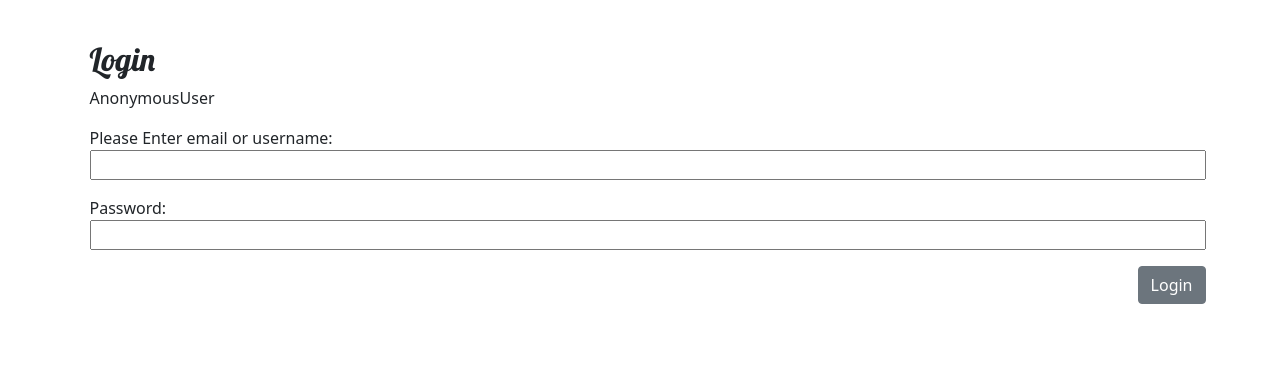
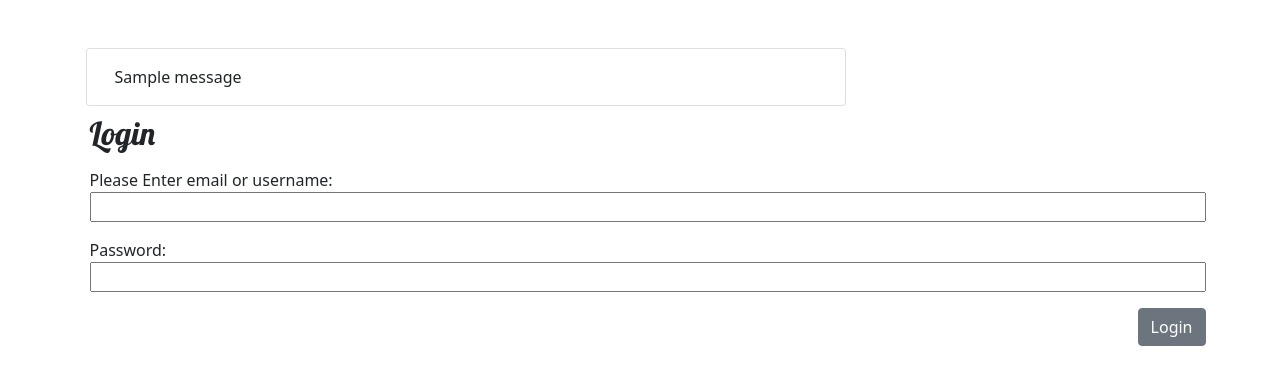
Before and after one commit to Manojkumar110/django-blog, a Django app: page /login/ in a window 1280 px wide. Shown: the part 72-457 px from the top of the page. Run offline with Django 4.2, Linux system fonts and the light colour scheme; tables that the repository leaves empty hold one stand-in row (values such as "Sample post"); one stand-in notice (Sample message) is shown.

Commit message:
show messages

```diff
--- a/djangogirls/forms.py
+++ b/djangogirls/forms.py
@@ -24,9 +24,6 @@ class RegisterForm(UserCreationForm):
         fields = ['user_profile', 'first_name', 'username', 'email',
                   'gender', 'dob', 'phone_no', 'city', 'state', 'zip_code', 'country']
 
-    # def clean_phone_no(self):
-    #     phone_no = re.
-
 
 class LoginForm(forms.Form):
     username = forms.CharField(label='Please Enter email or username')
--- a/djangogirls/templates/djangogirls/base.html
+++ b/djangogirls/templates/djangogirls/base.html
@@ -18,10 +18,11 @@
     <header class="page-header">
         <div class="container d-flex">
             <h1><a href="/">Django Girls Blog<a></h1> &nbsp; &nbsp; &nbsp; &nbsp; &nbsp; &nbsp;
-                <h1><a href="{% url 'polls:homepage' %}">Django polls<a></h1> &nbsp; &nbsp; &nbsp; &nbsp; &nbsp; &nbsp;
+            <h1><a href="{% url 'polls:homepage' %}">Django polls<a></h1> &nbsp; &nbsp; &nbsp; &nbsp; &nbsp; &nbsp;
             <h1><a href="{% url 'post_category' %}">post category<a></h1> &nbsp; &nbsp; &nbsp; &nbsp; &nbsp; &nbsp;
             {% if user.is_authenticated %}
-            <h1><a href="{% url 'userprofileview' %}">{{user.first_name}}<a></h1> &nbsp; &nbsp; &nbsp; &nbsp; &nbsp; &nbsp;
+            <h1><a href="{% url 'userprofileview' %}">{{user.first_name}}<a></h1> &nbsp; &nbsp; &nbsp; &nbsp; &nbsp;
+            &nbsp;
             <h1><a href="{% url 'userlogout' %}">logout<a></h1> &nbsp; &nbsp; &nbsp; &nbsp; &nbsp; &nbsp;
             <h1><a href="{% url 'post_new' %}">Create Post<a></h1> &nbsp; &nbsp; &nbsp; &nbsp; &nbsp; &nbsp;
             {% else %}
@@ -30,6 +31,21 @@
             {% endif %}
         </div>
     </header>
+    {% if messages %}
+    {% for message in messages %}
+    <div class="container">
+        <div class="row">
+            <div class="card col-md-8 m-2">
+                <div class="card-body">
+                    <span {% if message.tags %} class="{{message.tags}}" {% endif %}>{{message}}</span>
+                </div>
+            </div>
+        </div>
+    </div>
+
+
+    {% endfor %}
+    {% endif %}
     <main class="container">
         <div class="row">
             <div class="col">
@@ -39,4 +55,5 @@
         </div>
     </main>
 </body>
+
 </html>
--- a/djangogirls/templates/djangogirls/login.html
+++ b/djangogirls/templates/djangogirls/login.html
@@ -1,8 +1,8 @@
 {% extends 'djangogirls/base.html' %}
 {% block content %}
 <h2>Login</h2>
-<p>{{request.user}}</p>
-<form method="POST" class="post-form">{% csrf_token %}
+<p>{{msg}}</p>
+<form method="POST" class="post-form" novalidate>{% csrf_token %}
     {{ form.as_p }}
     <button type="submit" class="save btn btn-secondary">Login</button>
 </form>
--- a/djangogirls/views.py
+++ b/djangogirls/views.py
@@ -5,6 +5,7 @@ from djangogirls.forms import PostForm, RegisterForm, LoginForm, UserForm, Comme
 from django.contrib.auth import login, authenticate
 from django.shortcuts import redirect
 from django.contrib.auth import logout
+from django.contrib import messages
 
 
 # Create your views here.
@@ -69,7 +70,6 @@ def register(request):
 
 
 def login_page(request):
-    form = LoginForm()
     if request.method == 'POST':
         form = LoginForm(request.POST)
         if form.is_valid():
@@ -81,21 +81,25 @@ def login_page(request):
                         username=User.objects.get(username=name),
                         password=form.cleaned_data['password1'],
                     )
-                    print('try obj', user)
                 except:
                     user = authenticate(
                         email=User.objects.get(email__exact=name),
                         password=form.cleaned_data['password1'],
                     )
-                    print('except obj', user)
             except Exception as e:
+                messages.add_message(request, messages.SUCCESS, 'Please Enter Valid info')
                 return render(request, 'djangogirls/login.html', {'form': form})
             if user is not None:
                 login(request, user)
+                messages.add_message(request, messages.SUCCESS, 'User Login Success')
                 return redirect('/')
-            return render(request, 'djangogirls/login.html', {'form': form})
+            # else:
+            #     form = LoginForm()
+            #     return render(request, 'djangogirls/login.html', {'form': form})
     else:
+        form = LoginForm()
         return render(request, 'djangogirls/login.html', {'form': form})
+    return render(request, 'djangogirls/login.html', {'form': form})
 
 
 def user_logout(request):
```
Also changed, not shown: db.sqlite3, image/featureimg/user_TWcYKUO.png (added), image/postimg/photo_2u4Codv.jfif (added).
